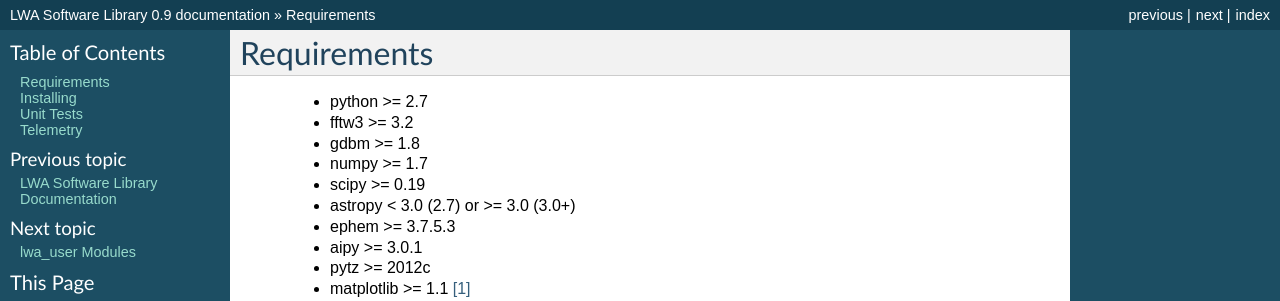
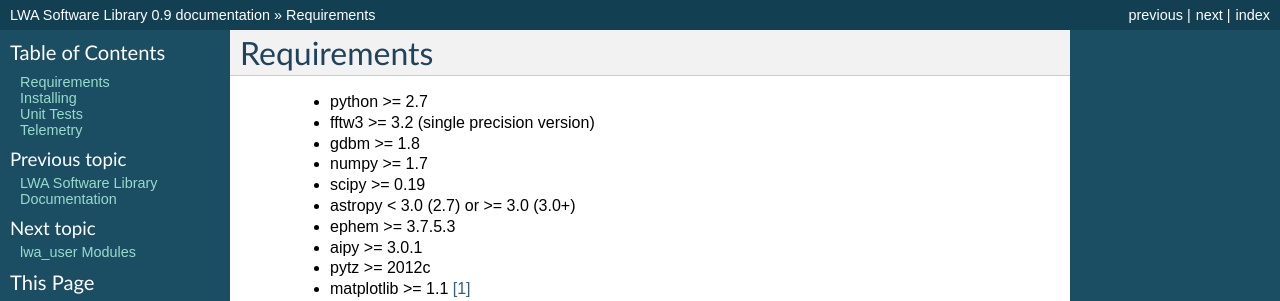
Before and after one commit to lwa-project/lsl, a Sphinx documentation site: the page built from docs/source/install.rst, in a window 1280 px wide. Shown: the top 301 px of the page. Built offline with Sphinx 7.4.7, drawn with Linux system fonts in a browser that asks for light colours; formulas are drawn with MathJax 3; pages that are not in the unit, such as notebooks, are missing from menus.

Commit message:
Added a note about using the single precision version of FFTW3.

```diff
--- a/docs/source/install.rst
+++ b/docs/source/install.rst
@@ -1,7 +1,7 @@
 Requirements
 ============
  * python >= 2.7
- * fftw3 >= 3.2
+ * fftw3 >= 3.2 (single precision version)
  * gdbm >= 1.8
  * numpy >= 1.7
  * scipy >= 0.19
```
Also changed, not shown: README.md (+1 -1 lines).
